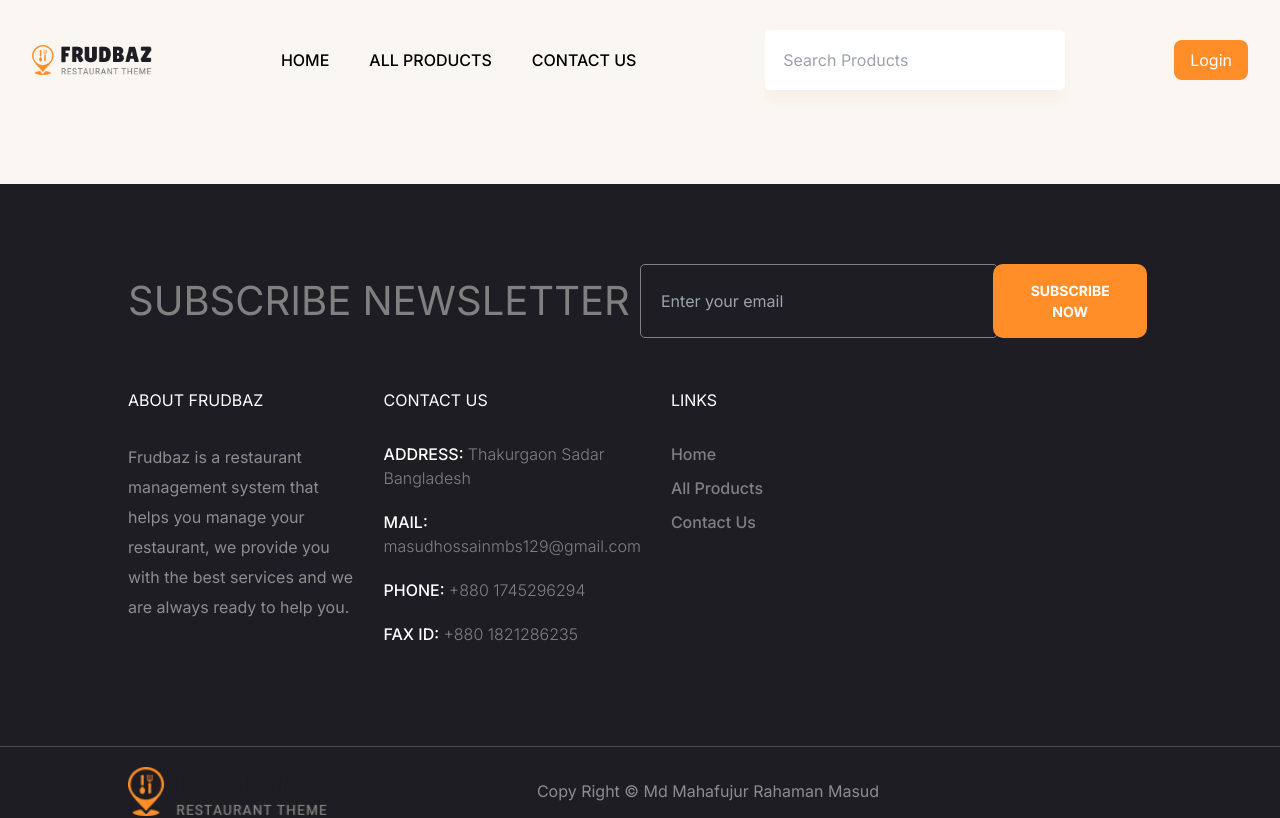
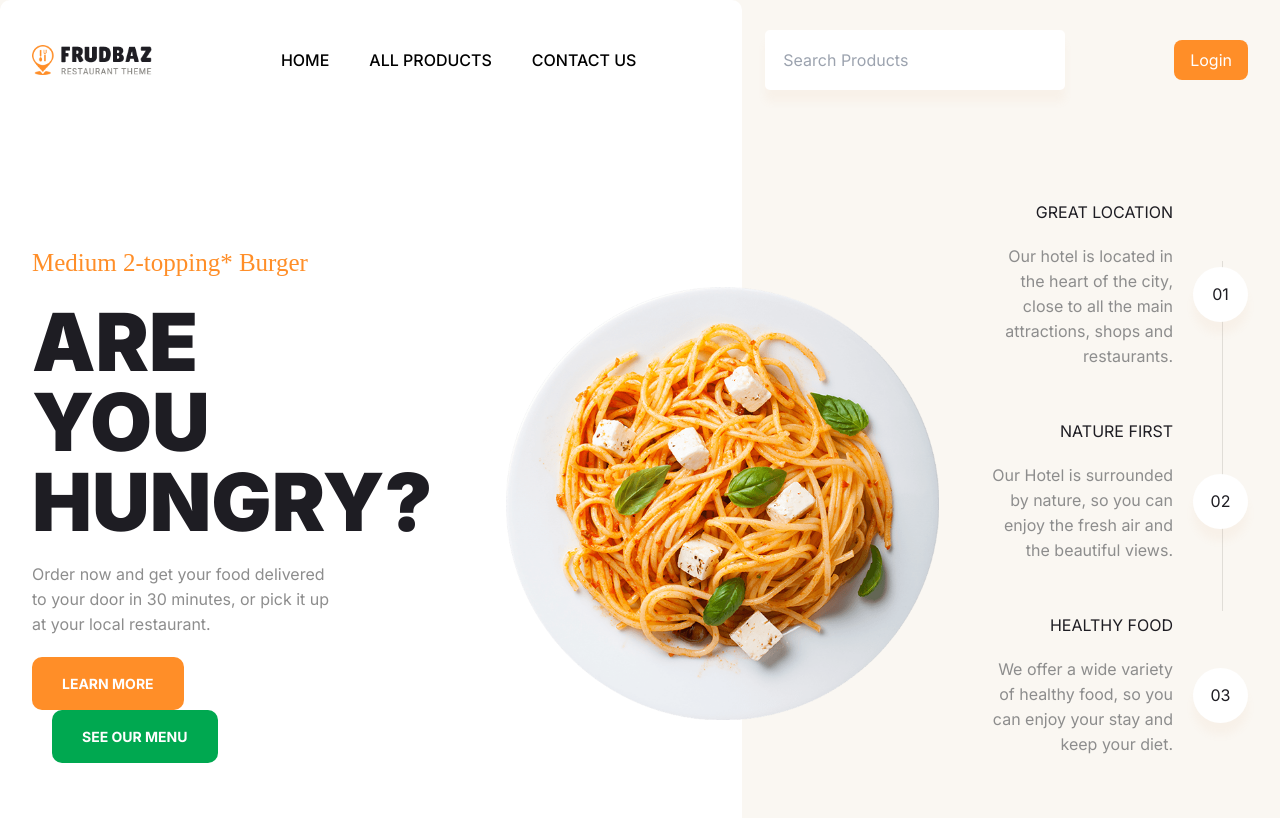
Before and after one commit to masud90895/Frudbaz-Restaurant-Management, a Next.js app: page / in a window 1280 px wide. Shown: the top 818 px of the page. Built offline with nearby package versions, Linux system fonts and the light colour scheme; no server answers.

Commit message:
hero section complete

```diff
--- a/src/app/globals.css
+++ b/src/app/globals.css
@@ -305,3 +305,96 @@ footer img {
     flex-direction: column;
   }
 }
+
+/* Hero Section */
+
+.hero::after {
+  content: "";
+  position: absolute;
+  top: 0;
+  left: 0;
+  width: 58%;
+  height: 120vh;
+  background-color: #fff;
+  z-index: -1;
+  border-radius: 10px;
+}
+.hero .text {
+  width: 25%;
+}
+.hero .img {
+  width: 50%;
+  padding: 50px;
+  margin-left: 120px;
+}
+.hero .details {
+  width: 25%;
+  position: relative;
+}
+.hero h2 {
+  font-family: "Satisfy", cursive;
+  font-weight: normal;
+  color: #ff8e28;
+  font-size: 25px;
+}
+.hero h1 {
+  font-size: 80px;
+  font-weight: 900;
+  margin: 20px 0;
+  line-height: 80px;
+}
+.hero p {
+  margin: 20px 0;
+}
+.hero img {
+  width: 100%;
+  height: 100%;
+}
+.hero .details .flexSB {
+  flex-direction: row-reverse;
+  text-align: right;
+}
+.hero .box {
+  margin-bottom: 30px;
+}
+.hero .details::after {
+  content: "";
+  position: absolute;
+  top: 10%;
+  right: 25px;
+  background: #e0ddd7;
+  width: 1px;
+  bottom: 0;
+  height: 350px;
+  z-index: -1;
+}
+.hero span {
+  text-transform: uppercase;
+  font-weight: 500;
+  margin: 15px;
+}
+@media screen and (max-width: 768px) {
+  .hero .text {
+    width: 50%;
+  }
+  .hero .img {
+    width: 100%;
+    padding: 0;
+    margin-left: 0;
+    position: absolute;
+    top: 0;
+    left: 0;
+    padding: 150px;
+    z-index: -1;
+    overflow: hidden !important;
+  }
+  .hero {
+    margin-top: 60%;
+  }
+  .hero .details {
+    width: 50%;
+  }
+  .hero h1 {
+    font-size: 50px;
+  }
+}
--- a/src/app/page.tsx
+++ b/src/app/page.tsx
@@ -1,9 +1,9 @@
-
+import Hero from "@/components/Home/Hero";
 
 export default function Home() {
   return (
     <>
-
+      <Hero />
     </>
   );
 }
--- /dev/null
+++ b/src/components/Home/Hero.tsx
@@ -0,0 +1,68 @@
+import React from "react";
+import Image from "next/image";
+import { hero } from "@/helpers/HeroList";
+import { socialIcon } from "@/helpers/SocialIcon";
+import { PlayCircleOutlined } from "@ant-design/icons";
+import HeroImage from "../../../public/images/hero.png";
+import Link from "next/link";
+
+const Hero = () => {
+  return (
+    <>
+      <section className="hero">
+        <div className="container pt">
+          <div className="content flexSB">
+            <div className="text">
+              <h2>Medium 2-topping* Burger</h2>
+              <h1>ARE YOU HUNGRY?</h1>
+              <p>
+                Order now and get your food delivered to your door in 30 minutes,
+                or pick it up at your local restaurant.
+              </p>
+              <div className="button">
+                <button className="btn1">learn more</button>
+                <button className="btn2">see our menu</button>
+              </div>
+            </div>
+            <div className="img">
+              <Image src={HeroImage} alt="hero" width={500} height={500} />
+            </div>
+            <div className="details">
+              {hero.map((val, index) => {
+                return (
+                  <div className="box flexSB" key={index}>
+                    <div className="id">
+                      <h3 className="icon">0{val.id}</h3>
+                    </div>
+                    <div className="title">
+                      <h3>{val.title}</h3>
+                      <p>{val.desc}</p>
+                    </div>
+                  </div>
+                );
+              })}
+            </div>
+          </div>
+          <div className="socialIcon flexSB">
+            <div className="social flex">
+              {socialIcon.slice(0, 3).map((val, index) => {
+                return (
+                  <Link href={val.link} key={index}>
+                    <label> {val.icon}</label>
+                    <span>{val.name}</span>
+                  </Link>
+                );
+              })}
+            </div>
+            <div className="play flexSB">
+              <h5>PLAY VIDEO</h5>
+              <PlayCircleOutlined />
+            </div>
+          </div>
+        </div>
+      </section>
+    </>
+  );
+};
+
+export default Hero;
--- /dev/null
+++ b/src/helpers/HeroList.ts
@@ -0,0 +1,23 @@
+export interface IHero {
+  id: number;
+  title: string;
+  desc: string;
+}
+
+export const hero: IHero[] = [
+  {
+    id: 1,
+    title: "GREAT LOCATION",
+    desc: "Our hotel is located in the heart of the city, close to all the main attractions, shops and restaurants.",
+  },
+  {
+    id: 2,
+    title: "NATURE FIRST",
+    desc: "Our Hotel is surrounded by nature, so you can enjoy the fresh air and the beautiful views.",
+  },
+  {
+    id: 3,
+    title: "HEALTHY FOOD",
+    desc: "We offer a wide variety of healthy food, so you can enjoy your stay and keep your diet.",
+  },
+];
--- a/src/helpers/SocialIcon.tsx
+++ b/src/helpers/SocialIcon.tsx
@@ -10,17 +10,21 @@ export const socialIcon = [
   {
     icon: <FacebookOutlined />,
     name: "facebook",
+    link: "https://www.facebook.com/masud90895",
   },
   {
     icon: <TwitterOutlined />,
     name: "twitter",
+    link: "https://twitter.com/masud90895",
   },
   {
     icon: <YoutubeOutlined />,
     name: "youtube",
+    link: "https://www.youtube.com/channel/UC8zZQxjJpZPqZ1cXJyXOj1A",
   },
   {
     icon: <InstagramOutlined />,
     name: "instagram",
+    link: "https://www.instagram.com/masud90895",
   },
 ];
```
Also changed, not shown: public/images/Hero_image.png (added), public/images/hero.png (added).
